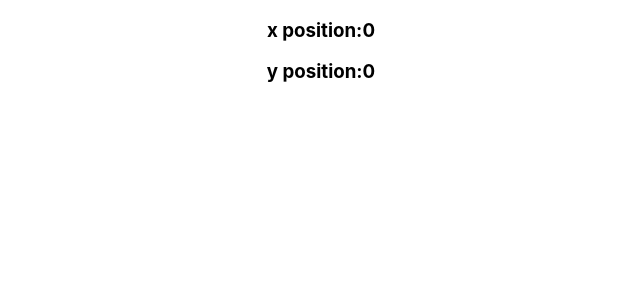
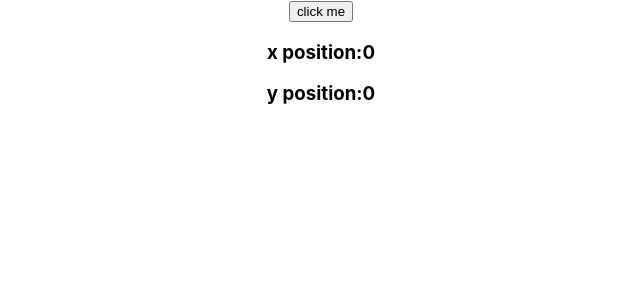
Before and after one commit to rameshbanakar/react_youtube_course_2, a React (Create React App) app: page / in a window 1280 px wide. Shown: the top 300 px of the page, without its empty margins (319-959 px from the left). Built offline with nearby package versions, Linux system fonts and the light colour scheme.

Commit message:
clean up

```diff
--- a/src/App.js
+++ b/src/App.js
@@ -1,5 +1,6 @@
 
 import './App.css';
+import CleanUp from './Hooks/CleanUp';
 import UseEffect from './Hooks/UseEffect';
 import UseEffect_2 from './Hooks/UseEffect_2';
 import UseEffect_3 from "./Hooks/UseEffect_3";
@@ -22,7 +23,8 @@ function App() {
       {/* <HighComp_1/>
       <HighComp_2/> */}
       {/* <UseState/> */}
-      <UseEffect_3/>
+      {/* <UseEffect_3/> */}
+      <CleanUp/>
     </div>
   );
 }
--- /dev/null
+++ b/src/Hooks/CleanUp.js
@@ -0,0 +1,21 @@
+import React, { useState } from "react";
+
+import UseEffect_4 from './UseEffect_4'
+
+export default function CleanUp() {
+    const [display,setDisplay]=useState(true)
+    const HideAndShow=()=>{
+        if (display){
+            setDisplay(false);
+        }else{
+           setDisplay(true);
+        }
+
+    }
+  return (
+    <div>
+        <button onClick={HideAndShow}>click me</button>
+        {display&& <UseEffect_4/>}
+    </div>
+  )
+}
--- /dev/null
+++ b/src/Hooks/UseEffect_4.js
@@ -0,0 +1,26 @@
+import React, { useEffect, useState } from "react";
+
+export default function UseEffect_4() {
+  const [x, setX] = useState(0);
+  const [y, setY] = useState(0);
+  const mousePosition = (e) => {
+    setX(e.clientX);
+    setY(e.clientY);
+  };
+  useEffect(() => {
+    console.log("ese Effect");
+    window.addEventListener("mousemove", mousePosition);
+
+    return ()=>{
+        console.log("component unmount");
+        window.removeEventListener("mousemove", mousePosition);
+    }
+  },[]);
+
+  return (
+    <div>
+      <h3>x position:{x}</h3>
+      <h3>y position:{y}</h3>
+    </div>
+  );
+}
```
